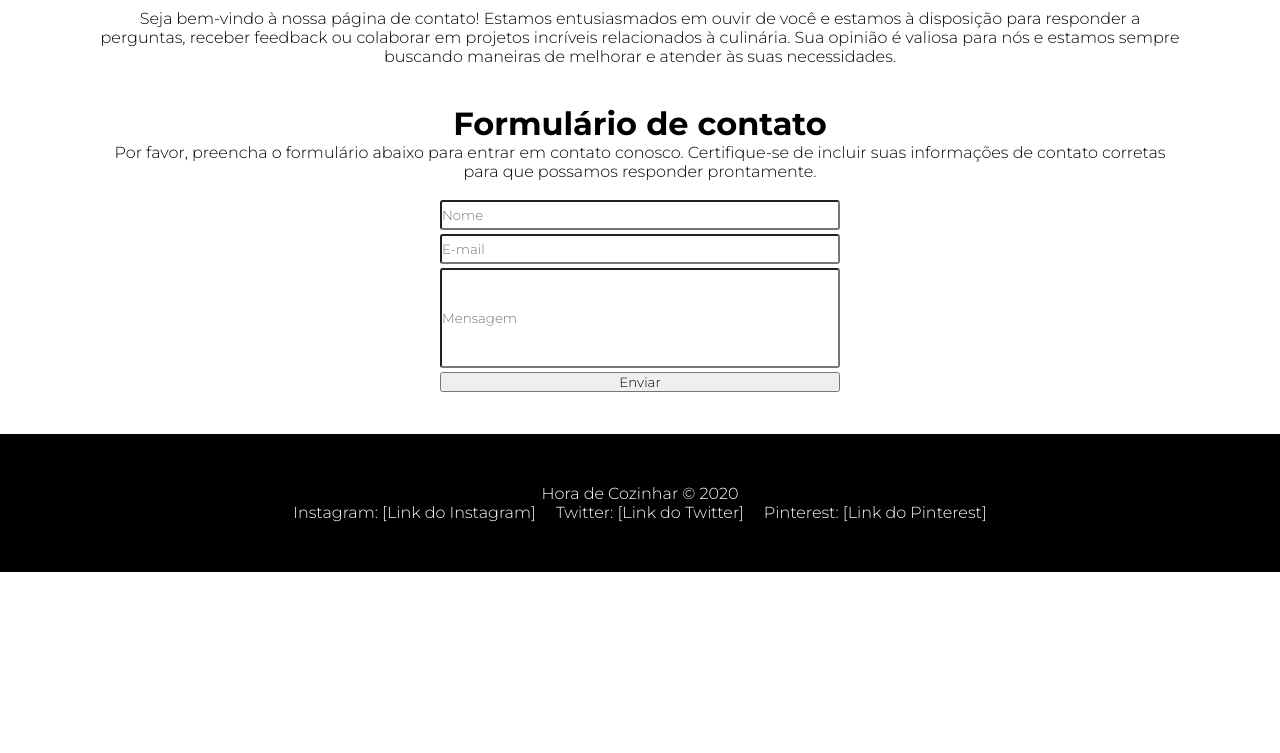
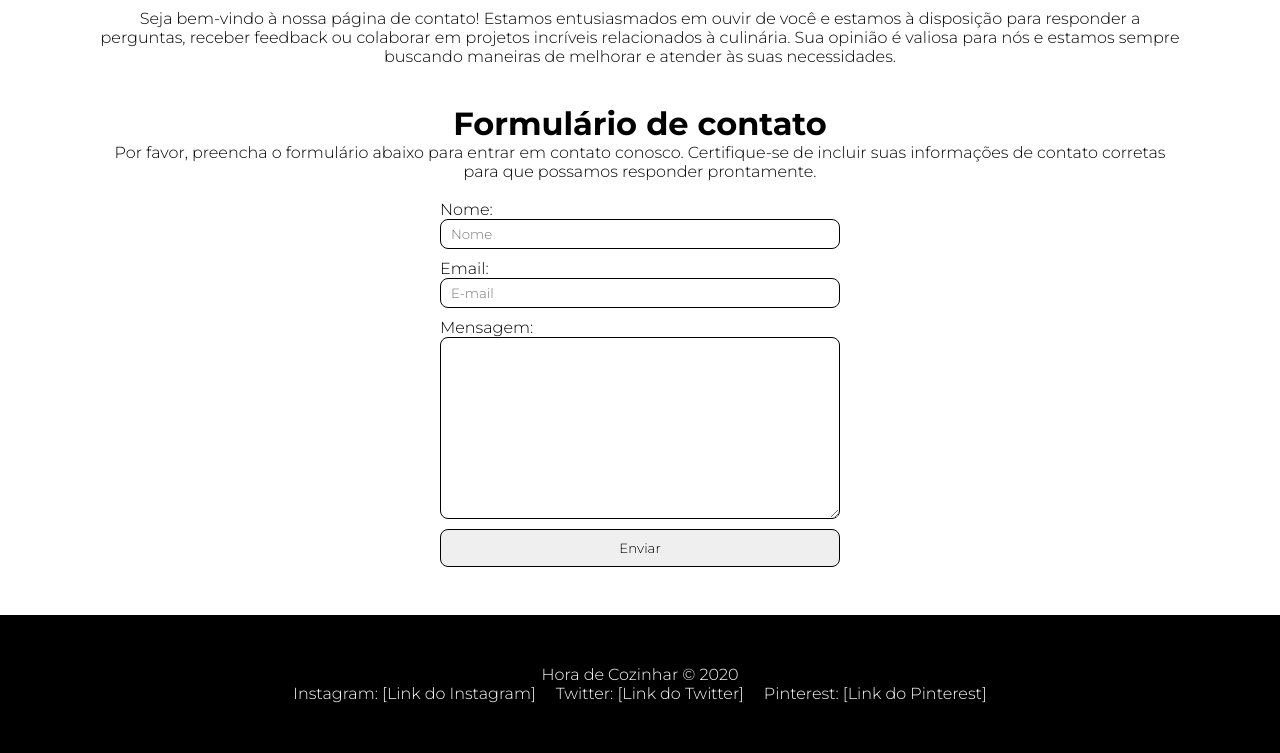
Before and after one commit to pedrog2323/A_arte_de_cozinhar, a PHP site: page /contato.php in a window 1280 px wide. Shown: the part 140-893 px from the top of the page. Before the commit the page ends 712 px from the top, so only its background shows below. Run offline with PHP 8.4, Linux system fonts and the light colour scheme.

Commit message:
teleco teco

```diff
--- a/Projeto_Blog/contato.php
+++ b/Projeto_Blog/contato.php
@@ -12,9 +12,12 @@
   <br>
   <form>
     <div class="formcontato">
+        <label for="name">Nome:</label>
         <input type="text" id="name" name="name" placeholder="Nome">
+        <label for="email">Email:</label>
         <input type="email" id="email" name="email" placeholder="E-mail">
-        <input type="text" id="message" name="message" placeholder="Mensagem">
+        <label for="message">Mensagem:</label>
+        <textarea rows="10" name="Mensagem"></textarea>
         <input type="submit" id="submit" value="Enviar">
     </div>
         <br>
@@ -44,17 +47,14 @@
 
   #message {
     height: 100px;
-    border-radius: 3px;
   }
 
   #name {
     height: 30px;
-    border-radius: 3px;
   }
 
   #email {
     height: 30px;
-    border-radius: 3px;
   }
 
   .formcontato{
@@ -63,5 +63,12 @@
     overflow: auto;
   }
 
+  form input, form textarea {
+    outline: unset;
+    border: 1px solid;
+    border-radius: 8px;
+    padding: 10px;
+    margin-bottom: 10px;
+    }
 
 </style>
--- a/Projeto_Blog/css/contato.css
+++ b/Projeto_Blog/css/contato.css
@@ -12,3 +12,7 @@
     display: flex;
     flex-direction: row;
 }
+
+form input, form textarea {
+    outline: unset;
+}
```
